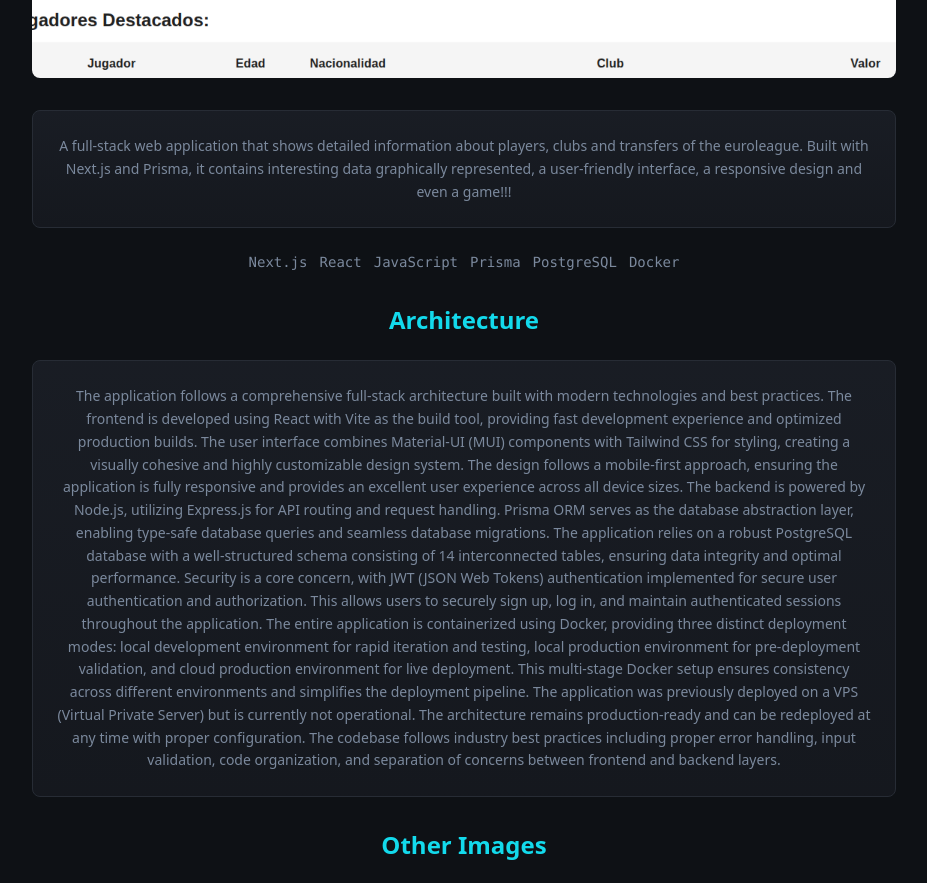
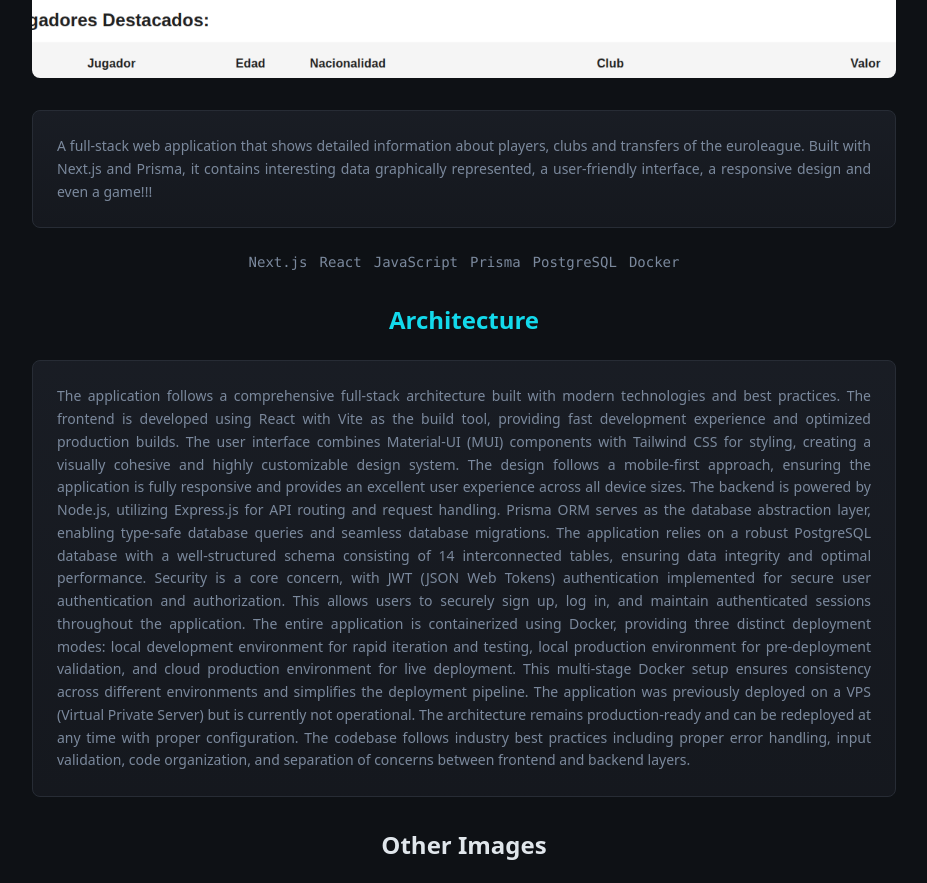
Before and after one commit to gonzalodiazcanavate/portfolio, a React app in the folder frontend/: page /project/0 in a window 1280 px wide. Shown: the part 620-1503 px from the top of the page, without its empty margins (176-1103 px from the left). Built offline with nearby package versions, Linux system fonts and the light colour scheme; the HTML template or start-up script is replaced by a standard one.

Commit message:
fix: Arreglos Varios.

```diff
--- a/frontend/src/pages/ProjectDetails.tsx
+++ b/frontend/src/pages/ProjectDetails.tsx
@@ -31,17 +31,17 @@ const ProjectDetails = () => {
                     className="text-foreground hover:text-primary transition-colors"
                     aria-label="GitHub"
                   >
-                    <Github className="w-6 h-6" />
+                    <Github className="w-5 h-5 sm:w-6 sm:h-6" />
                   </a>
                   <a
                     href={project.live}
                     className="text-foreground hover:text-primary transition-colors"
                     aria-label="Live Demo"
                   >
-                    <ExternalLink className="w-6 h-6" />
+                    <ExternalLink className="w-5 h-5 sm:w-6 sm:h-6" />
                   </a>
                 </div>
-                <h3 className="text-4xl font-bold hover:text-primary transition-colors">
+                <h3 className="text-3xl sm:text-4xl font-bold hover:text-primary transition-colors">
                   <a href={project.live}>{project.title}</a>
                 </h3>
               </div>
@@ -61,7 +61,7 @@ const ProjectDetails = () => {
             {/* Contenido */}
             <div className="text-center space-y-6">
               <div className="card-gradient p-6 rounded-lg border border-border">
-                <p className="text-muted-foreground text-sm leading-relaxed">
+                <p className="text-muted-foreground text-sm leading-relaxed text-justify">
                   {project.description}
                 </p>
               </div>
@@ -76,7 +76,7 @@ const ProjectDetails = () => {
             <div className="text-center space-y-6">
               <h4 className="text-2xl text-primary font-bold">Architecture</h4>
               <div className="card-gradient p-6 rounded-lg border border-border">
-                <p className="text-muted-foreground text-sm leading-relaxed">
+                <p className="text-muted-foreground text-sm leading-relaxed text-justify">
                   {project.architecture}
                 </p>
               </div>
@@ -84,7 +84,7 @@ const ProjectDetails = () => {
 
             {/* Imagenes Adicionales */}
             <div className="text-center space-y-6">
-              <h4 className="text-2xl text-primary font-bold">Other Images</h4>
+              <h4 className="text-2xl font-bold">Other Images</h4>
               <div className="grid grid-cols-1 sm:grid-cols-2 lg:grid-cols-3 gap-4">
                 {project.images?.map((image: string, index: number) => (
                   <div
```
